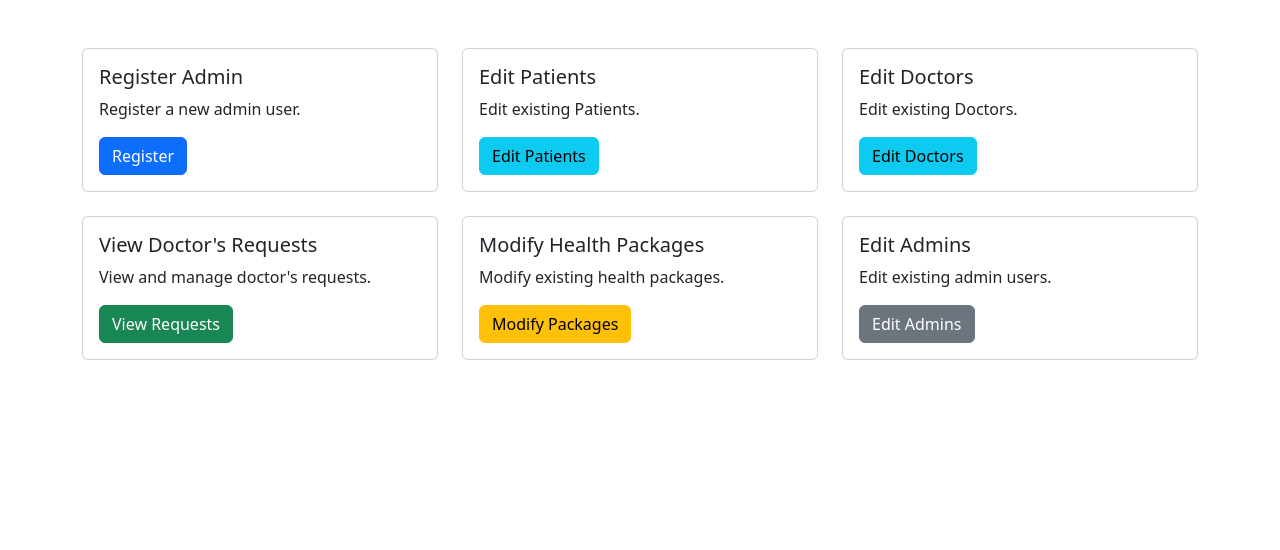
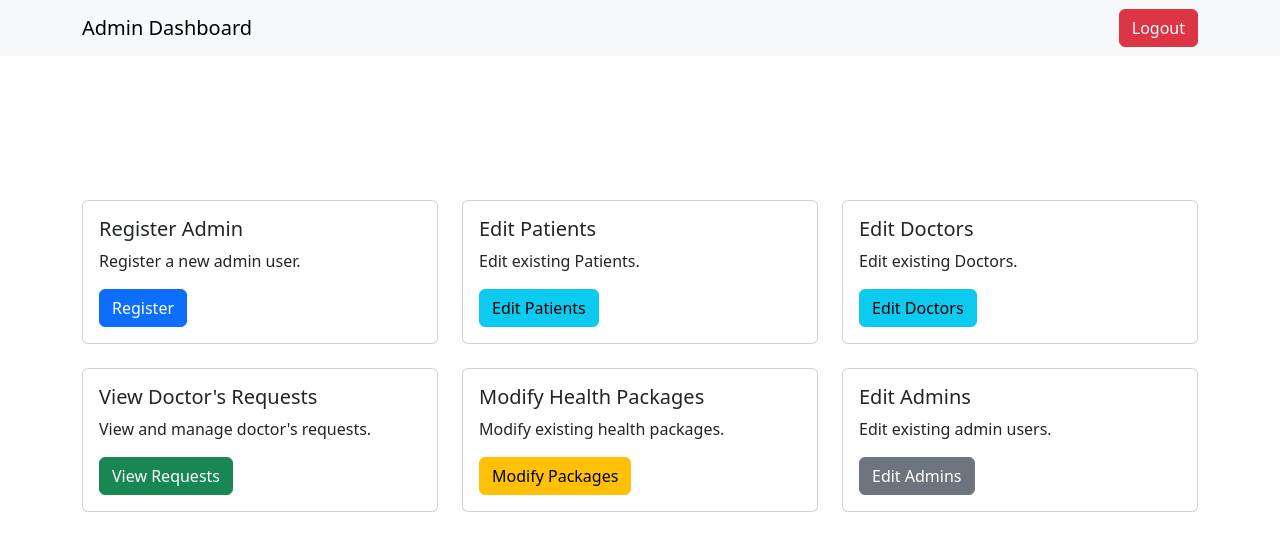
Before and after one commit to ACLIENS-ACL/clinic, a React (Vite) app in the folder virtualClinic/: page /admin in a window 1280 px wide. Shown: the top 550 px of the page. Built offline with nearby package versions, Linux system fonts and the light colour scheme; no server answers.

Commit message:
Logout function

```diff
--- a/virtualClinic/package.json
+++ b/virtualClinic/package.json
@@ -20,7 +20,7 @@
   "devDependencies": {
     "@types/react": "^18.2.15",
     "@types/react-dom": "^18.2.7",
-    "@vitejs/plugin-react": "^4.0.3",
+    "@vitejs/plugin-react": "^4.1.0",
     "eslint": "^8.45.0",
     "eslint-plugin-react": "^7.32.2",
     "eslint-plugin-react-hooks": "^4.6.0",
--- a/virtualClinic/src/admin.jsx
+++ b/virtualClinic/src/admin.jsx
@@ -19,8 +19,36 @@ function AdminDashboard() {
       })
   }, []);
 
+  const handleLogout = () => {
+    axios.post(`http://localhost:3001/logout`)
+      .then(() => {
+        localStorage.removeItem('userToken');
+        navigate('/login');
+      })
+      .catch((error) => {
+        console.error('Logout failed:', error);
+      });
+  };
+  return (
+    <div>
+    <nav className="navbar navbar-expand-lg navbar-light bg-light fixed-top">
+      <div className="container">
+        <a className="navbar-brand" href="/">Admin Dashboard</a>
+        <ul className="navbar-nav ml-auto">
+          <li className="nav-item">
+            <MDBBtn color="danger" onClick={handleLogout}>
+              Logout
+            </MDBBtn>
+          </li>
+        </ul>
+      </div>
+    </nav>
 
-  return (
+
+
+
+
+    <div style={{ marginTop: '200px' }}>
     <MDBContainer className="mt-5">
       <MDBRow className="justify-content-center">
         {/* Existing Cards */}
@@ -111,7 +139,11 @@ function AdminDashboard() {
         </MDBCol>
       </MDBRow>
     </MDBContainer>
+    </div>
+    </div>
   );
+
+
 }
 
 export default AdminDashboard;
--- a/virtualClinic/src/doctor.jsx
+++ b/virtualClinic/src/doctor.jsx
@@ -16,7 +16,34 @@ function DoctorDashboard() {
         }
       })
   }, []);
+
+  const handleLogout = () => {
+    axios.post(`http://localhost:3001/logout`)
+      .then(() => {
+        localStorage.removeItem('userToken');
+        navigate('/login');
+      })
+      .catch((error) => {
+        console.error('Logout failed:', error);
+      });
+  };
   return (
+
+    <div>
+    <nav className="navbar navbar-expand-lg navbar-light bg-light fixed-top">
+      <div className="container">
+        <a className="navbar-brand" href="/">Doctor Dashboard</a>
+        <ul className="navbar-nav ml-auto">
+          <li className="nav-item">
+            <MDBBtn color="danger" onClick={handleLogout}>
+              Logout
+            </MDBBtn>
+          </li>
+        </ul>
+      </div>
+    </nav>
+
+    <div style={{ marginTop: '200px' }}>
     <MDBContainer className="mt-5">
       <MDBRow className="justify-content-center">
         {/* Existing Cards */}
@@ -63,6 +90,8 @@ function DoctorDashboard() {
         </MDBCol>
       </MDBRow>
     </MDBContainer>
+    </div>
+    </div>
   );
 }
 
--- a/virtualClinic/src/editPatients.jsx
+++ b/virtualClinic/src/editPatients.jsx
@@ -82,7 +82,34 @@ function RemovePatients() {
     textAlign: 'center',
   };
 
+  const handleLogout = () => {
+    axios.post(`http://localhost:3001/logout`)
+      .then(() => {
+        localStorage.removeItem('userToken');
+        navigate('/login');
+      })
+      .catch((error) => {
+        console.error('Logout failed:', error);
+      });
+  };
   return (
+
+    <div>
+    <nav className="navbar navbar-expand-lg navbar-light bg-light fixed-top">
+      <div className="container">
+
+        <ul className="navbar-nav ml-auto">
+          <li className="nav-item">
+            <MDBBtn color="danger" onClick={handleLogout}>
+              Logout
+            </MDBBtn>
+          </li>
+        </ul>
+      </div>
+    </nav>
+
+    <div style={{ marginTop: '200px' }}>
+
     <div style={containerStyles}>
       <h2 style={headerStyles}>Patients</h2>
       {message && <div className="alert alert-danger">{message}</div>}
@@ -115,6 +142,9 @@ function RemovePatients() {
         </tbody>
       </table>
     </div>
+
+    </div>
+    </div>
   );
 }
 
--- a/virtualClinic/src/patientDashboard.jsx
+++ b/virtualClinic/src/patientDashboard.jsx
@@ -26,7 +26,33 @@ function AdminDashboard() {
     });
   }, []);
 
+  const handleLogout = () => {
+    axios.post(`http://localhost:3001/logout`)
+      .then(() => {
+        localStorage.removeItem('userToken');
+        navigate('/login');
+      })
+      .catch((error) => {
+        console.error('Logout failed:', error);
+      });
+  };
   return (
+
+    <div>
+    <nav className="navbar navbar-expand-lg navbar-light bg-light fixed-top">
+      <div className="container">
+        <a className="navbar-brand" href="/">Patient Dashboard</a>
+        <ul className="navbar-nav ml-auto">
+          <li className="nav-item">
+            <MDBBtn color="danger" onClick={handleLogout}>
+              Logout
+            </MDBBtn>
+          </li>
+        </ul>
+      </div>
+    </nav>
+
+    <div style={{ marginTop: '200px' }}>
     <MDBContainer className="mt-5">
       <MDBRow className="justify-content-center">
         {/* Add Family Members Card */}
@@ -94,6 +120,9 @@ function AdminDashboard() {
         </MDBCol>
       </MDBRow>
     </MDBContainer>
+
+    </div>
+    </div>
   );
 }
 
```
Also changed, not shown: 2 other files (tests, documents, lock files or other folders).
